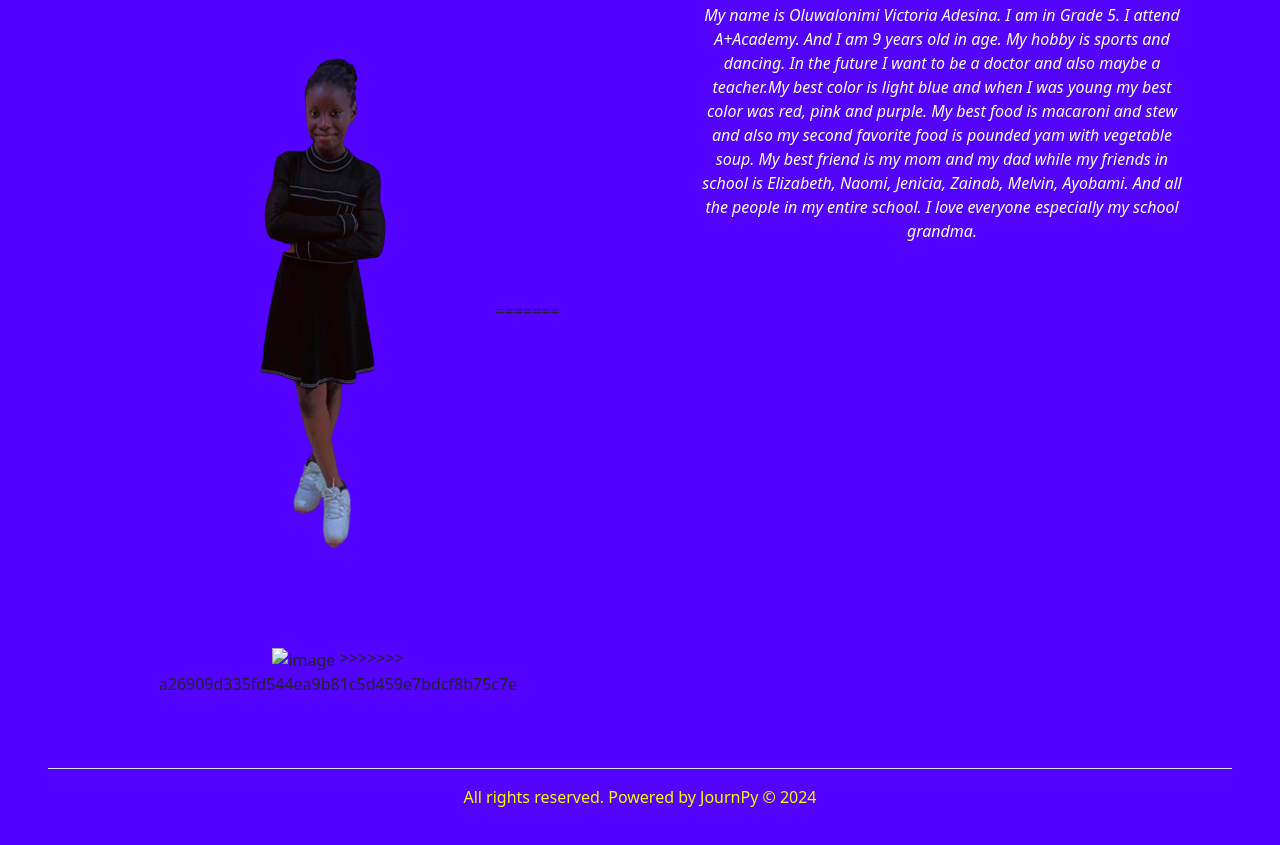
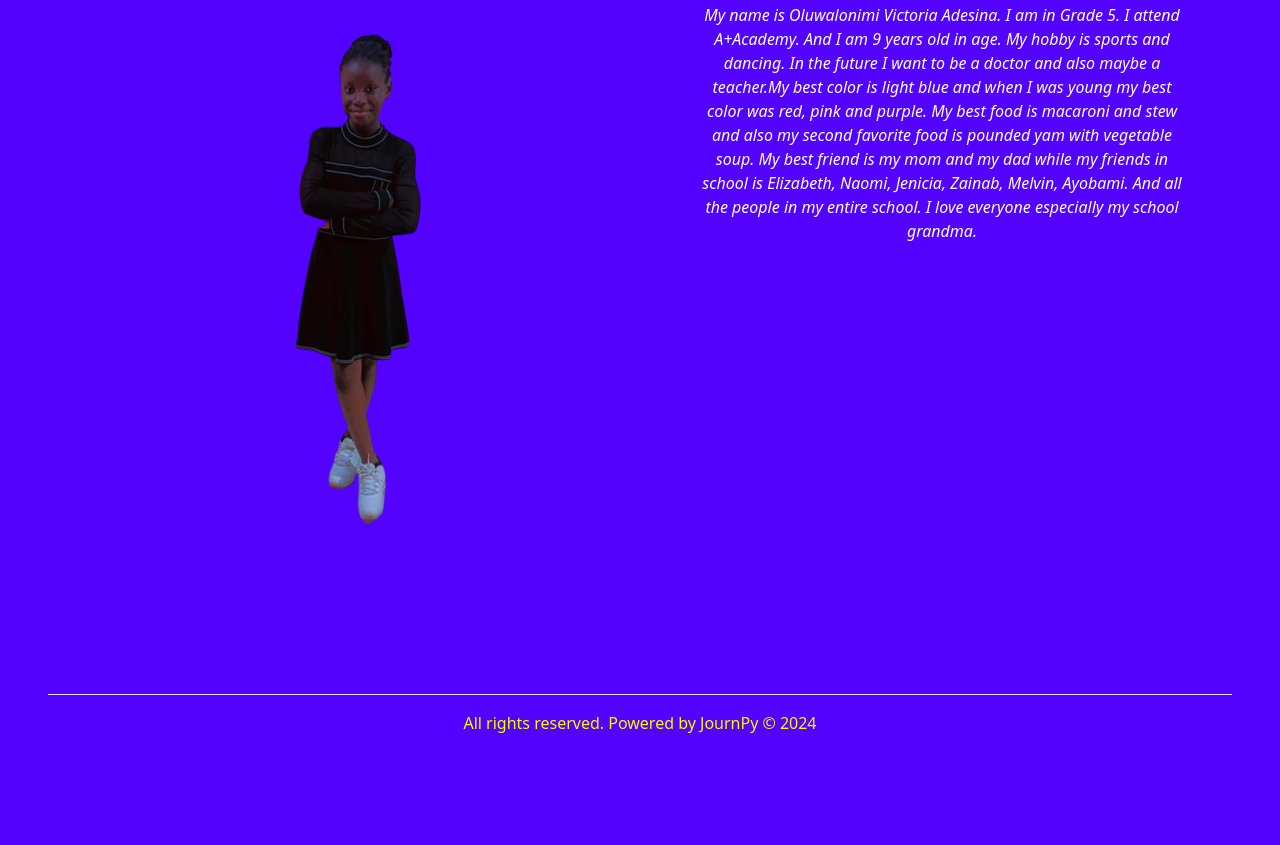
Before and after one commit to journpy/aplus_grade5_webpage, a plain HTML site: page index.html in a window 1280 px wide. Shown: the part 1344-2189 px from the top of the page. After the commit the page ends 2151 px from the top, so only its background shows below. Drawn offline with nearby package versions, Linux system fonts and the light colour scheme; files whose address does not match are found by name.

Commit message:
updated index.html

```diff
--- a/index.html
+++ b/index.html
@@ -22,7 +22,7 @@
     <nav class="navbar navbar-expand-lg">
   <div class="container-fluid">
     <a class="navbar-brand color-white" href="#">
-    <img src="docs/assets/aaplus single.png" alt="Bootstrap" width="100" height="90">
+    <img src="docs/assets/aaplus single.png" alt="Logo" width="100" height="90">
   </a>
   </div>
 </nav>
@@ -59,11 +59,8 @@
 
   <div class="col-md-6 mt-2">
         <div class="h-100 p-5 border rounded-3 border border-0">
-<<<<<<< HEAD
+
           <img src="C:\Users\Uchenna Adubasim\Dropbox\grade_five_website\docs\assets\WhatsApp_Image_2024-05-26_at_16.52.02_a3809552-removebg-preview.png" alt="image" class="img-fluid">
-=======
-          <img src="" alt="image" class="img-fluid">
->>>>>>> a26909d335fd544ea9b81c5d459e7bdcf8b75c7e
         </div>
       </div>
       <div class="col-md-6 mt-2">
```
